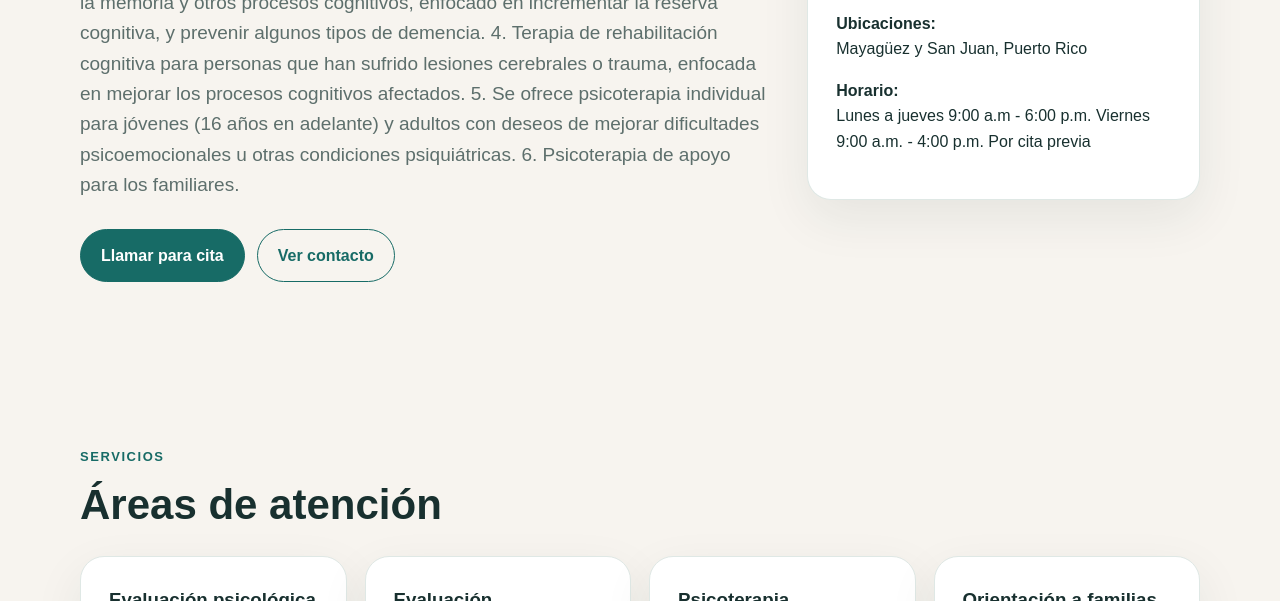
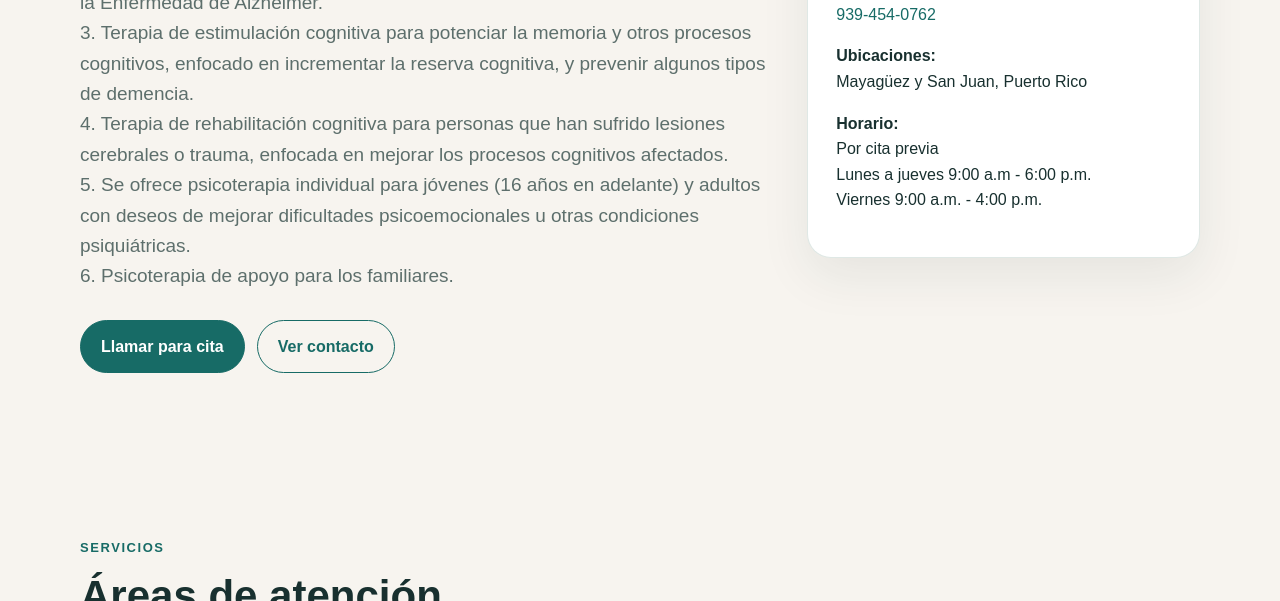
Before and after one commit to MetaCognitivaPR/MetaCognitiva, a plain HTML site: page index.html in a window 1280 px wide. Shown: the part 499-1100 px from the top of the page. Drawn offline with Linux system fonts and the light colour scheme.

Commit message:
Update index.html

```diff
--- a/index.html
+++ b/index.html
@@ -33,21 +33,21 @@
         <div>
           <p class="eyebrow">Mayagüez y San Juan, Puerto Rico</p>
           <h1>Clínica psicológica y neuropsicológica.</h1>
-          <p class="hero-text">¿Qué servicios ofrecemos en MetaCognitiva?
+          <p class="hero-text">¿Qué servicios ofrecemos en MetaCognitiva?<br>
 1. Evaluación neuropsicológica para determinar déficits y
-potencialidades en personas de 16 años en adelante.
+potencialidades en personas de 16 años en adelante.<br>
 2. Diagnóstico de condiciones neurodegenerativas que
-afectan la memoria, como la Enfermedad de Alzheimer.
+afectan la memoria, como la Enfermedad de Alzheimer.<br>
 3. Terapia de estimulación cognitiva para potenciar la
 memoria y otros procesos cognitivos, enfocado en
 incrementar la reserva cognitiva, y prevenir algunos
-tipos de demencia.
+tipos de demencia.<br>
 4. Terapia de rehabilitación cognitiva para personas que
 han sufrido lesiones cerebrales o trauma, enfocada en
-mejorar los procesos cognitivos afectados.
+mejorar los procesos cognitivos afectados.<br>
 5. Se ofrece psicoterapia individual para jóvenes (16 años
 en adelante) y adultos con deseos de mejorar dificultades
-psicoemocionales u otras condiciones psiquiátricas.
+psicoemocionales u otras condiciones psiquiátricas.<br>
 6. Psicoterapia de apoyo para los familiares.</p>
           <div class="actions">
             <a class="btn primary" href="tel:19394540762">Llamar para cita</a>
@@ -58,9 +58,9 @@ psicoemocionales u otras condiciones psiquiátricas.
           <h2>¡Vigoriza tu memoria! Saca tu cita hoy.</h2>
           <p><strong>Teléfono:</strong><br><a href="tel:19394540762">939-454-0762</a></p>
           <p><strong>Ubicaciones:</strong><br>Mayagüez y San Juan, Puerto Rico</p>
-          <p><strong>Horario:</strong><br>Lunes a jueves 9:00 a.m - 6:00 p.m.
-            Viernes 9:00 a.m. - 4:00 p.m.
-            Por cita previa</p>
+          <p><strong>Horario:</strong><br>Por cita previa<br>
+            Lunes a jueves 9:00 a.m - 6:00 p.m.<br>
+            Viernes 9:00 a.m. - 4:00 p.m.</p>
         </div>
       </div>
     </section>
@@ -129,8 +129,8 @@ psicoemocionales u otras condiciones psiquiátricas.
           <article>
             <h3>Oficina en Mayagüez</h3>
             <p></p>
-            <p><strong>Dirección:</strong> Calle Meditación #55
-            Centro de Servicios Médicos 9B
+            <p><strong>Dirección:</strong> Calle Meditación #55<br>
+            Centro de Servicios Médicos 9B<br>
             Mayagüez, PR 00680</p>
             <div class="map-placeholder">
   <iframe
@@ -146,14 +146,14 @@ psicoemocionales u otras condiciones psiquiátricas.
           <article>
             <h3>Oficina en San Juan</h3>
             <p></p>
-            <p><strong>Dirección:</strong> 1 Ave. Mayagüez
-            Urb, Pérez Morris
+            <p><strong>Dirección:</strong> 1 Ave. Mayagüez<br>
+            Urb, Pérez Morris<br>
             San Juan, PR 00917</p>
             <div class="map-placeholder">
   <iframe
     src="https://maps.app.goo.gl/Qx4BAzoCTG9MrR3Q6"
     width="100%"
-    height="350"
+    height="150"
     style="border:0;"
     allowfullscreen=""
     loading="lazy">
```
